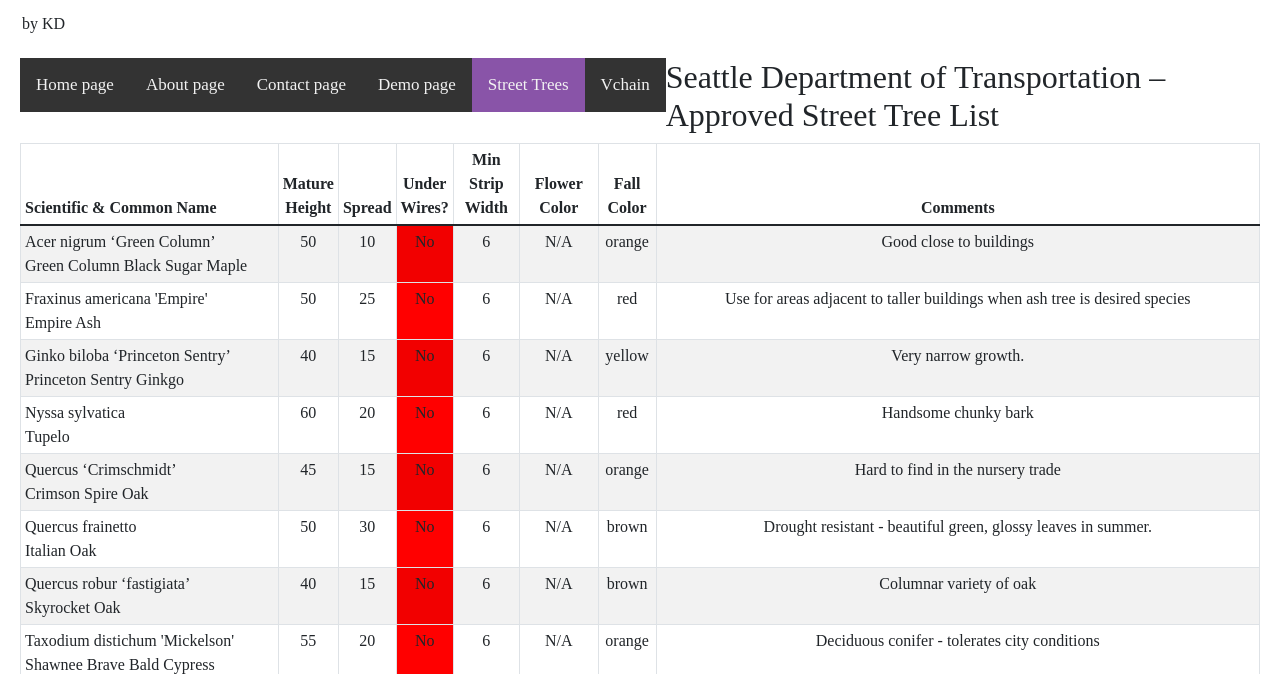
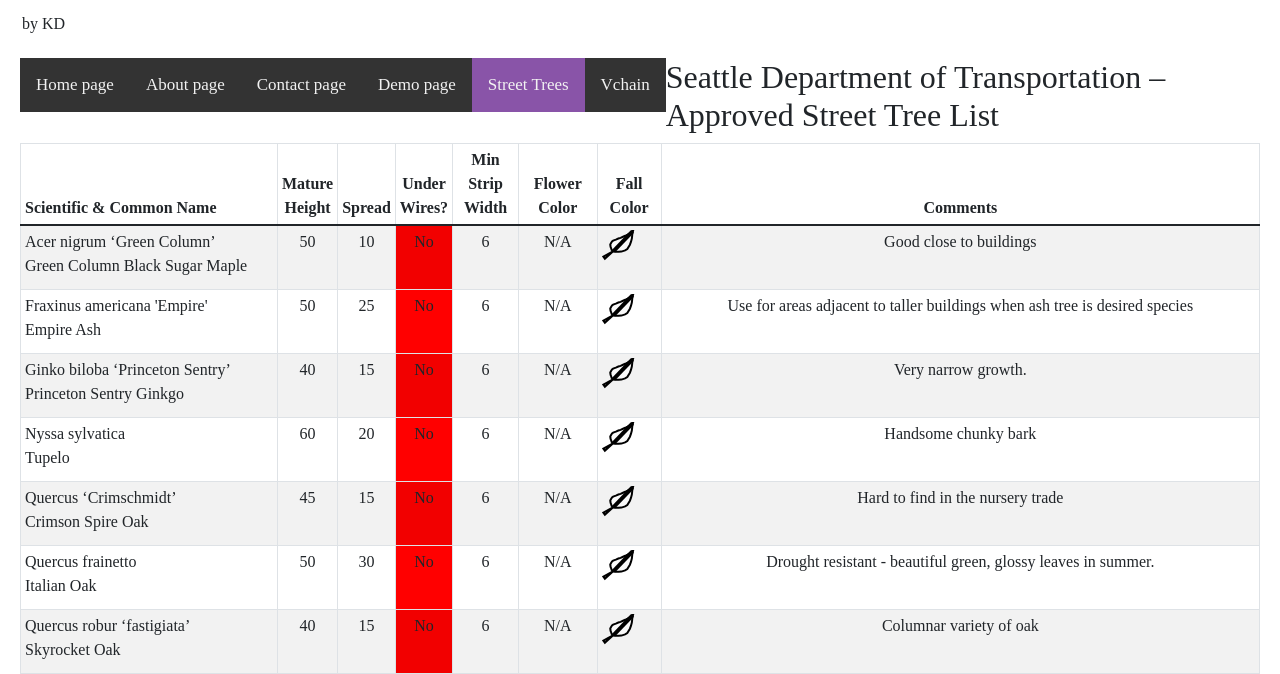
Before and after one commit to astrokd/myBlog, a Gatsby site: page /sdotstreettrees in a window 1280 px wide. Shown: the part 126-800 px from the top of the page. Built offline with nearby package versions, Linux system fonts and the light colour scheme; Gatsby itself is replaced by a stand-in of ours.

Commit message:
added gatsbypluginreactsvg, imported leaf and placed in fall color column

```diff
--- a/gatsby-config.js
+++ b/gatsby-config.js
@@ -27,5 +27,13 @@
       },
       __key: "data",
     },
+    {
+      resolve: "gatsby-plugin-react-svg",
+      options: {
+        rule: {
+          include: /images/
+        }
+      }
+    },
   ],
 };
--- a/package.json
+++ b/package.json
@@ -21,6 +21,7 @@
     "gatsby-plugin-image": "^1.6.0",
     "gatsby-plugin-nprogress": "^3.6.0",
     "gatsby-plugin-react-helmet": "^4.6.0",
+    "gatsby-plugin-react-svg": "^3.1.0",
     "gatsby-plugin-sharp": "^3.6.0",
     "gatsby-source-filesystem": "^3.6.0",
     "gatsby-transformer-sharp": "^3.6.0",
--- a/src/components/navbar.module.css
+++ b/src/components/navbar.module.css
@@ -9,6 +9,7 @@
   overflow: visible;
   margin: 0;
   padding: 0;
+  clear: both;
 }
 
 .navlink, .active {
--- a/src/pages/sdotst.module.css
+++ b/src/pages/sdotst.module.css
@@ -12,3 +12,9 @@
     min-width: 200px;
     font-size: medium;
 }
+
+.svgStyle {
+    width: 55px;
+    height: 55px;
+    text-align: center;
+}
--- a/src/pages/sdotstreettrees.js
+++ b/src/pages/sdotstreettrees.js
@@ -3,8 +3,12 @@
 import 'bootstrap/dist/css/bootstrap.min.css'
 import JSONData from "../data/sdotstreettrees.json"
 import Layout from '../components/layout'
+import { StaticImage } from "gatsby-plugin-image"
 
-import { treeName, treeComment } from './sdotst.module.css'
+import { treeName, treeComment, svgStyle } from './sdotst.module.css'
+
+import Leaf from '../images/leaf.svg'
+
 
 // markup
 const StreetTrees = () => {
@@ -13,7 +17,7 @@
       <>
         <Layout activelink="StreetTrees">
             <h2>Seattle Department of Transportation – Approved Street Tree List</h2>
-                <Table striped bordered hover size="sm">
+                <Table responsive striped bordered size="sm">
                     <thead>
                         <tr>
                             <th className={treeName}>Scientific & Common Name</th>
@@ -35,7 +39,7 @@
                                 <td style={(data.UnderWires === "No") ? {backgroundColor:'#FF0000'} : {backgroundColor:'#00FF00'} }>{data.UnderWires}</td>
                                 <td>{data.MinStripWidth}</td>
                                 <td>{data.FlowerColor}</td>
-                                <td>{data.FallColor}</td>
+                                <td><Leaf className={svgStyle}/></td>
                                 <td className={treeComment}>{data.Comments}</td>
                             </tr>
                         ))}
```
Also changed, not shown: 1 other file.
